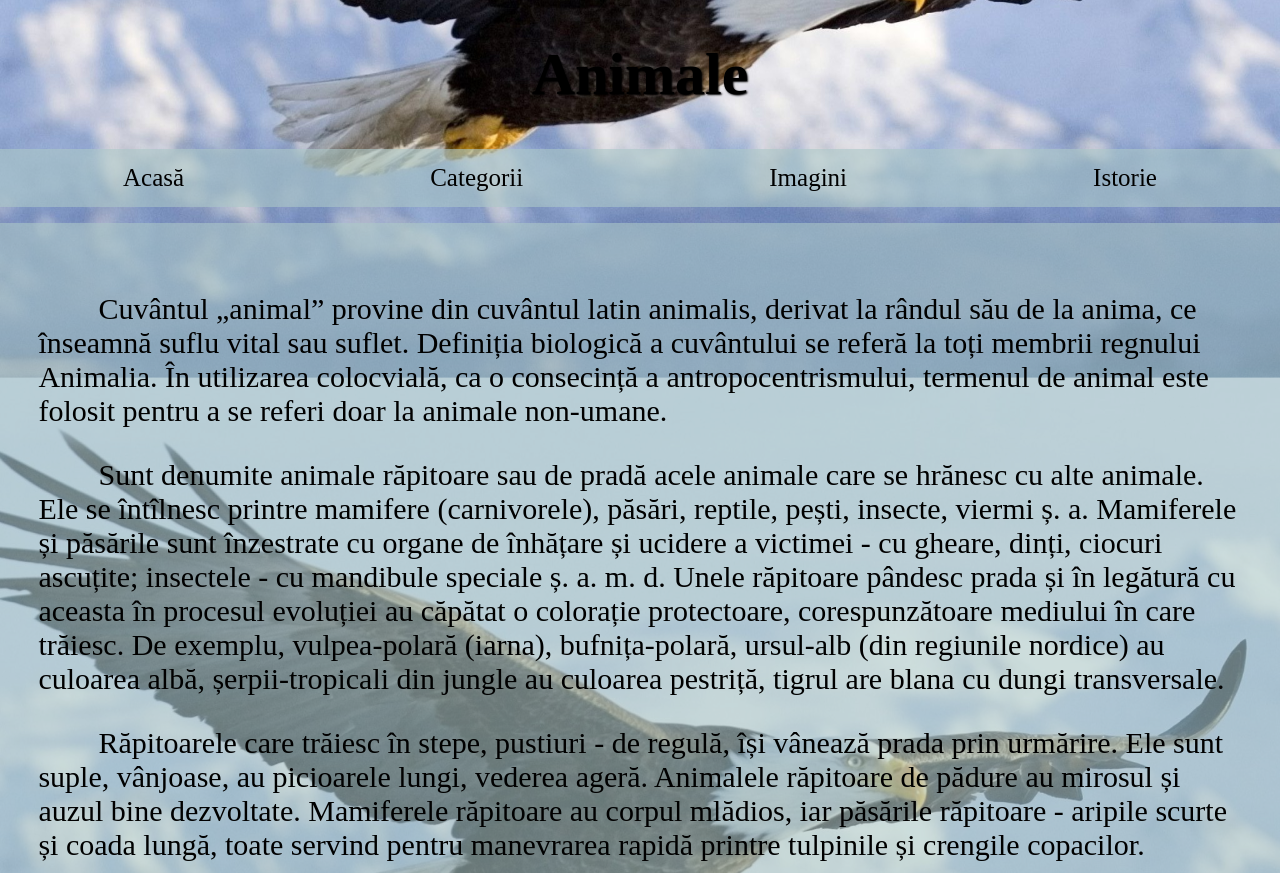
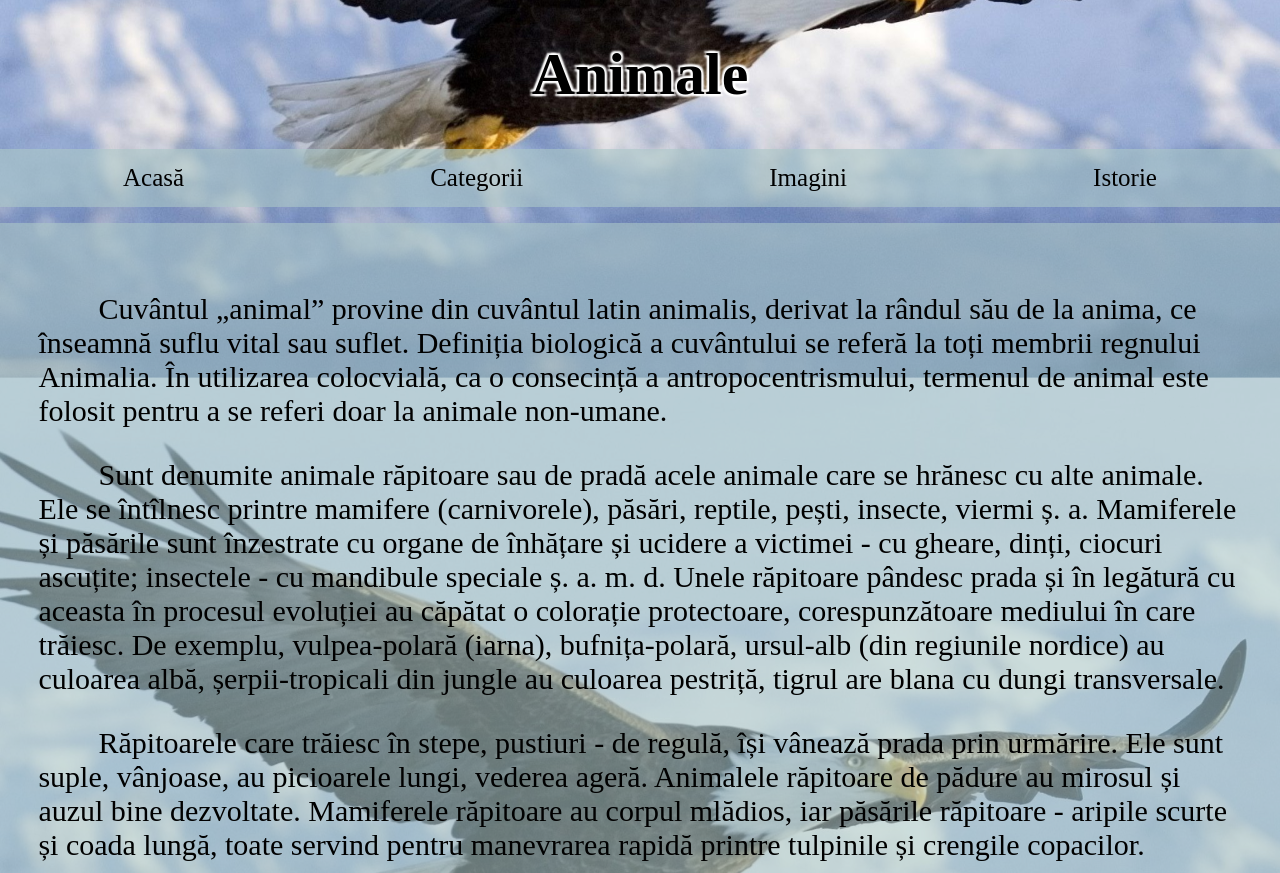
Before and after one commit to ioanaOrhei/ioanaOrhei.github.io, a plain HTML site: page index.html in a window 1280 px wide. Shown: the top 873 px of the page. Drawn offline with Linux system fonts and the light colour scheme.

Commit message:
Fix header css

```diff
--- a/index.html
+++ b/index.html
@@ -18,7 +18,7 @@
         h1 {
             text-align: center;
             font-size: 60px;
-            text-shadow: 1px 1px 2px;
+            text-shadow: 2px 2px 2px white, -2px -2px 2px white, 2px -2px 2px white, -2px 2px 2px white;
         }
         nav {
             background-color: rgba(172, 200, 200, 0.6);
```
